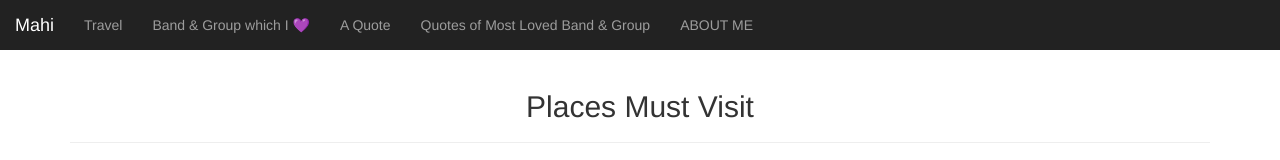
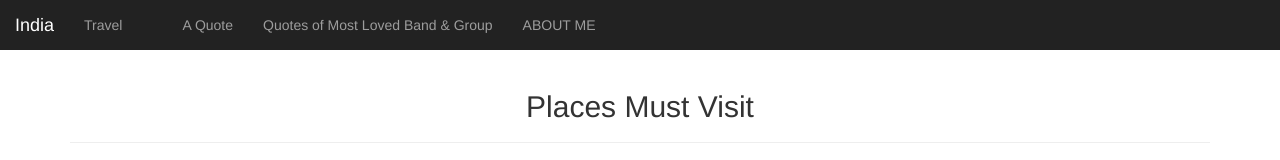
Before and after one commit to sreedeepta/India-Proud-To-be-an-Indian-, a plain HTML site: page index.html in a window 1280 px wide. Shown: the top 160 px of the page. Drawn offline with nearby package versions, Linux system fonts and the light colour scheme.

Commit message:
Update index.html

```diff
--- a/index.html
+++ b/index.html
@@ -29,13 +29,13 @@
                 <span class="icon-bar"></span>
                 <span class="icon-bar"></span>
             </button>
-            <a class="navbar-brand" href="#">Mahi</a>
+            <a class="navbar-brand" href="https://en.wikipedia.org/wiki/India">India</a>
         </div>
 
         <div class="collapse navbar-collapse" id="myNavbar">
             <ul class="nav navbar-nav">
                 <li><a href="#travel">Travel</a></li>
-                <li><a href="#movies">Band & Group which I 💜</a></li>
+                <li><a href="#movies"></a></li>
                 <li><a href="#environment">A Quote</a></li>
                 <li><a href="#books">Quotes of Most Loved Band & Group</a></li>
                 <li><a href="#aboutme">ABOUT ME</a></li>
```
